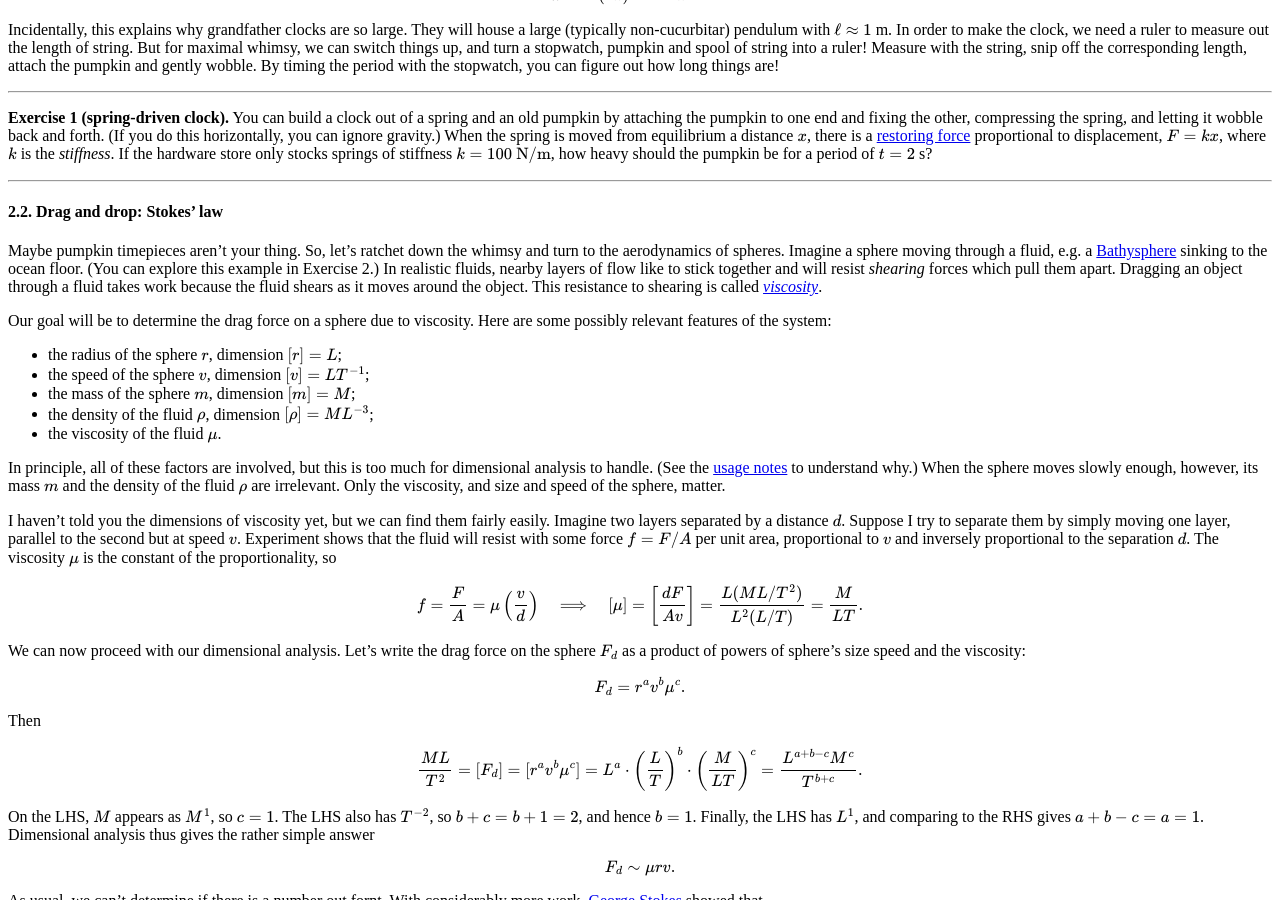
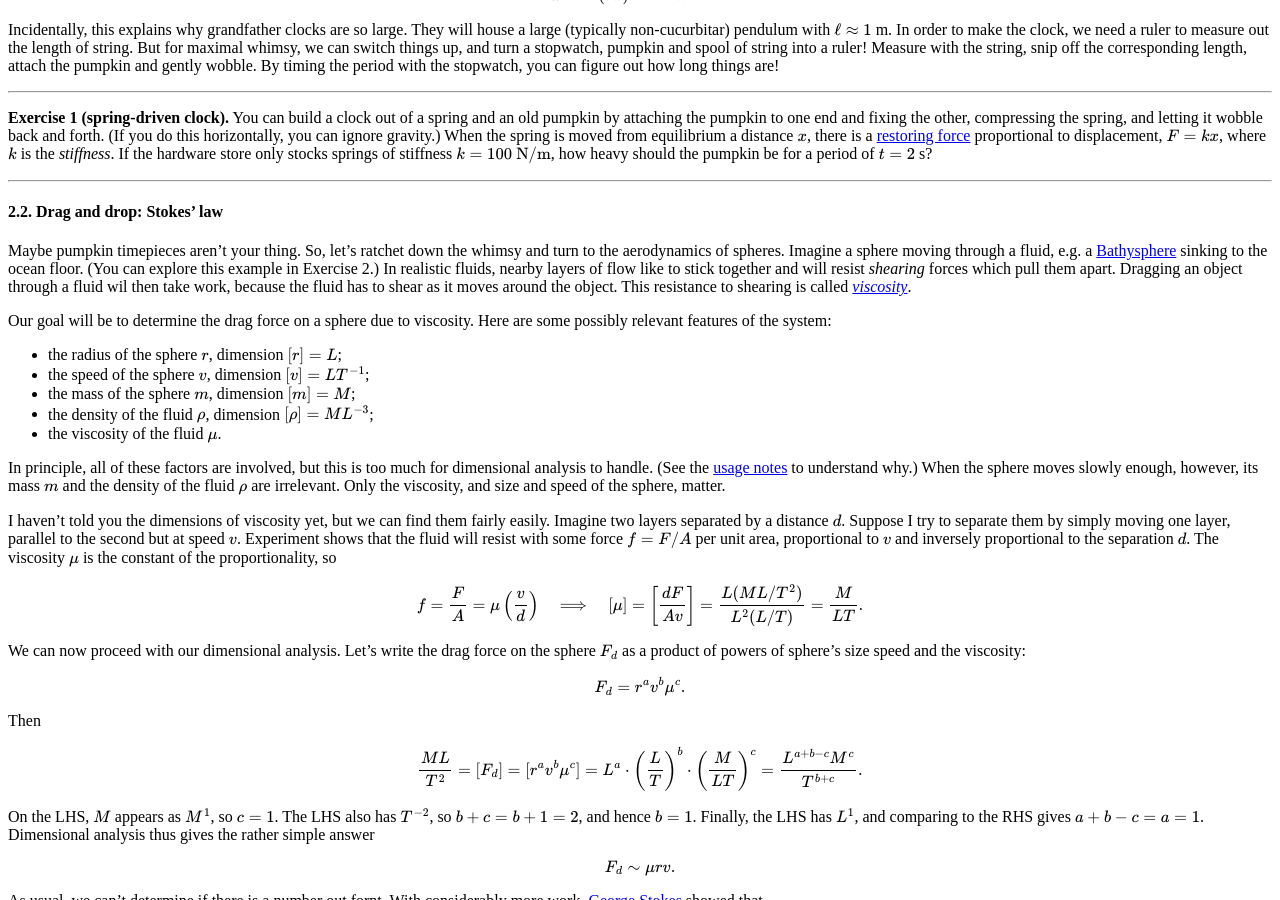
Before and after one commit to hapax/hapax.github.io, a Jekyll site: the page built from assets/simple-physics.md, in a window 1280 px wide and 900 px high, scrolled down 2359 px. Built offline with Jekyll 4.4.1, drawn with Linux system fonts in a browser that asks for light colours; our own code applies the rules of GitHub Pages for plain Markdown files; formulas are drawn with MathJax 3; a script that is not in the unit is left out.

Commit message:
Update simple-physics.md

```diff
--- a/assets/simple-physics.md
+++ b/assets/simple-physics.md
@@ -233,8 +233,8 @@ the ocean floor.
 (You can explore this example in Exercise 2.)
 In realistic fluids, nearby layers of flow like to stick together and will
 resist *shearing* forces which pull them apart.
-Dragging an object through a fluid takes work because the fluid shears as
-it moves around the object.
+Dragging an object through a fluid wil then take work, because the
+fluid has to shear as it moves around the object.
 This resistance to shearing is called [*viscosity*](https://en.wikipedia.org/wiki/Viscosity).
 
 Our goal will be to determine the drag force on a sphere due to viscosity.
```
